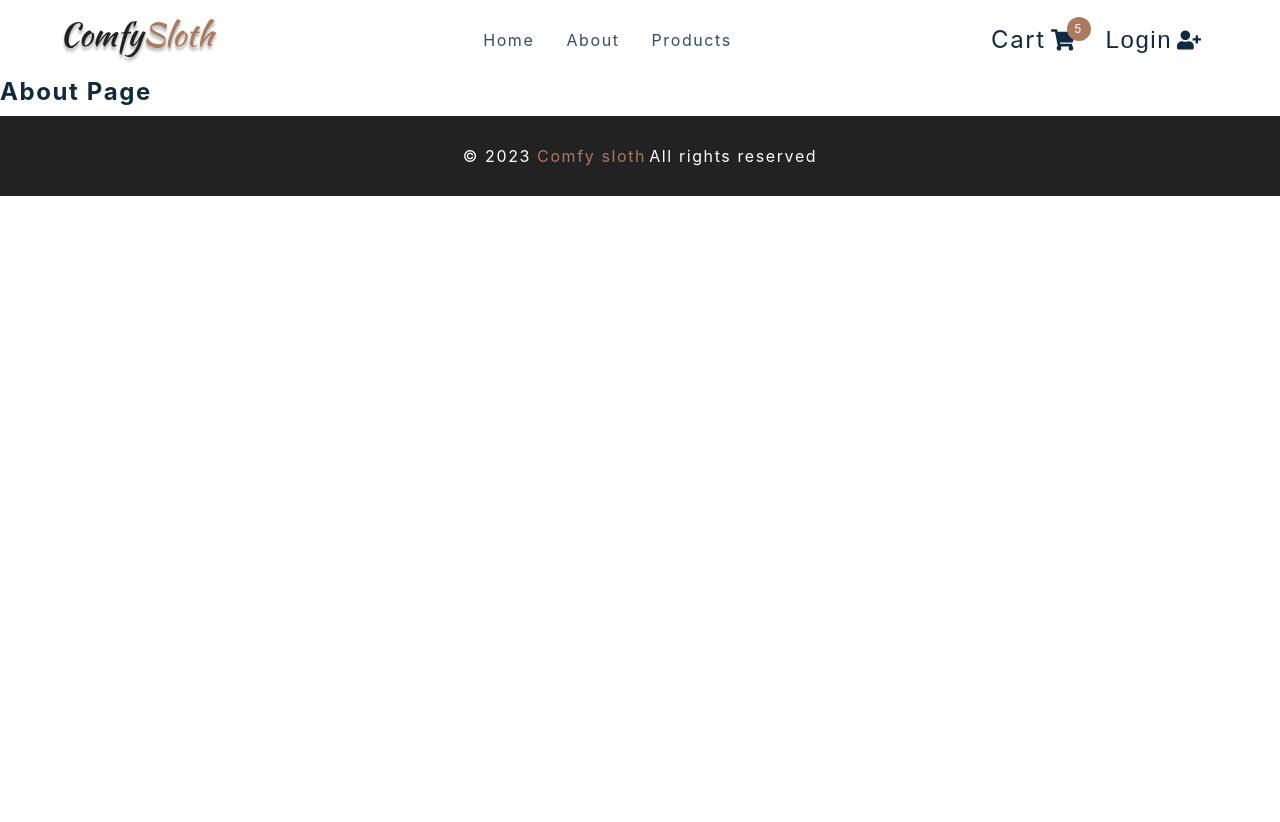
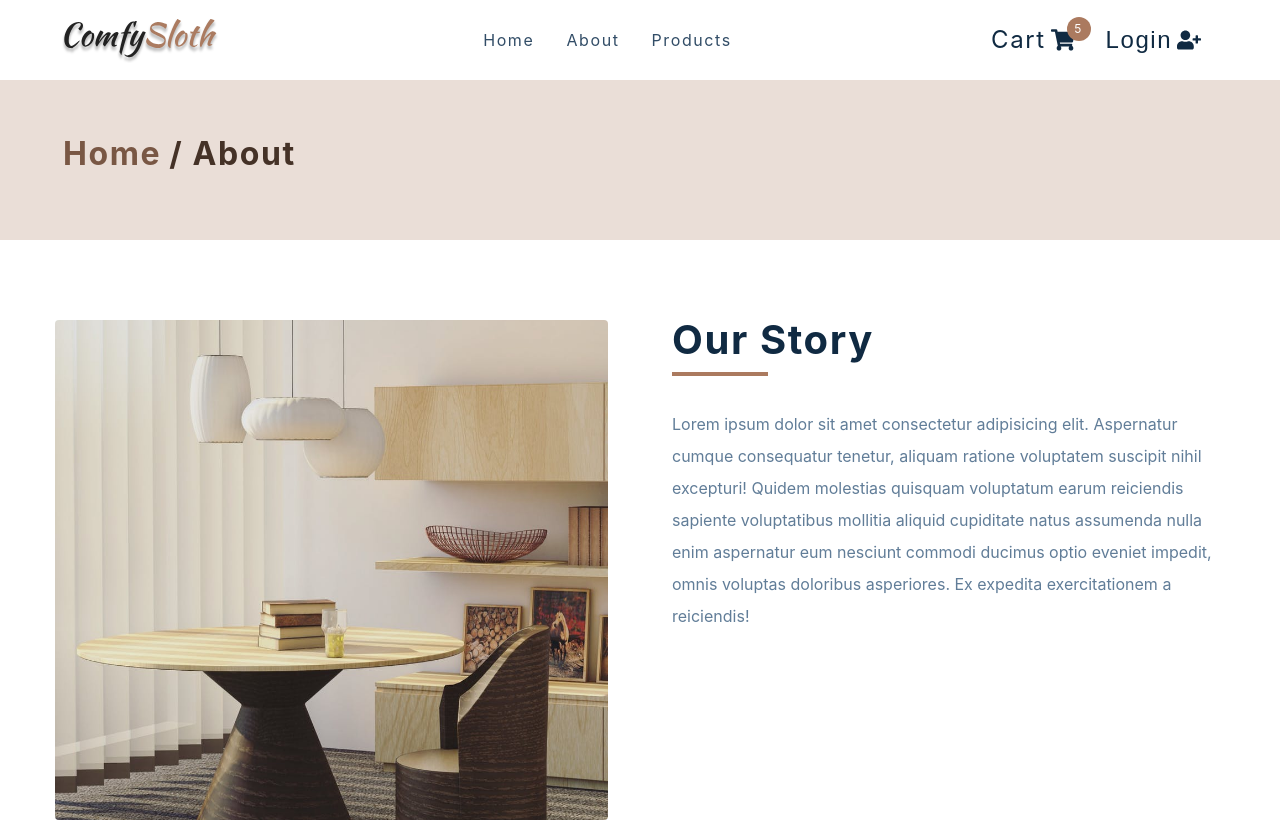
Before and after one commit to Nyame100/e-commerce-project, a React (Create React App) app: page /about in a window 1280 px wide. Shown: the top 822 px of the page. Before the commit the page ends 800 px from the top, so only its background shows below. Built offline with nearby package versions, Linux system fonts and the light colour scheme; the HTML template or start-up script is replaced by a standard one.

Commit message:
update error page and checkout page

```diff
--- a/src/components/PageHero.js
+++ b/src/components/PageHero.js
@@ -1,9 +1,18 @@
-import React from 'react'
-import styled from 'styled-components'
-import { Link } from 'react-router-dom'
-const PageHero = () => {
-  return <h4>page hero</h4>
-}
+import React from "react";
+import styled from "styled-components";
+import { Link } from "react-router-dom";
+
+const PageHero = ({ title }) => {
+  return (
+    <Wrapper>
+      <div className="section-center">
+        <h3>
+          <Link to="/">Home</Link>/ {title}
+        </h3>
+      </div>
+    </Wrapper>
+  );
+};
 
 const Wrapper = styled.section`
   background: var(--clr-primary-10);
@@ -21,6 +30,6 @@ const Wrapper = styled.section`
   a:hover {
     color: var(--clr-primary-1);
   }
-`
+`;
 
-export default PageHero
+export default PageHero;
--- a/src/pages/AboutPage.js
+++ b/src/pages/AboutPage.js
@@ -1,11 +1,33 @@
-import React from 'react'
-import styled from 'styled-components'
-import { PageHero } from '../components'
-import aboutImg from '../assets/hero-bcg.jpeg'
+import React from "react";
+import styled from "styled-components";
+import { PageHero } from "../components";
+import aboutImg from "../assets/hero-bcg.jpeg";
 
 const AboutPage = () => {
-  return <h4>about page</h4>
-}
+  return (
+    <main>
+      <PageHero title="about" />
+      <Wrapper className="page section section-center">
+        <img src={aboutImg} alt="about img" />
+        <article>
+          <div className="title">
+            <h2>our story</h2>
+            <div className="underline"></div>
+          </div>
+          <p>
+            Lorem ipsum dolor sit amet consectetur adipisicing elit. Aspernatur
+            cumque consequatur tenetur, aliquam ratione voluptatem suscipit
+            nihil excepturi! Quidem molestias quisquam voluptatum earum
+            reiciendis sapiente voluptatibus mollitia aliquid cupiditate natus
+            assumenda nulla enim aspernatur eum nesciunt commodi ducimus optio
+            eveniet impedit, omnis voluptas doloribus asperiores. Ex expedita
+            exercitationem a reiciendis!
+          </p>
+        </article>
+      </Wrapper>
+    </main>
+  );
+};
 
 const Wrapper = styled.section`
   display: grid;
@@ -33,5 +55,5 @@ const Wrapper = styled.section`
   @media (min-width: 992px) {
     grid-template-columns: 1fr 1fr;
   }
-`
-export default AboutPage
+`;
+export default AboutPage;
--- a/src/pages/CheckoutPage.js
+++ b/src/pages/CheckoutPage.js
@@ -1,12 +1,19 @@
-import React from 'react'
-import styled from 'styled-components'
-import { PageHero, StripeCheckout } from '../components'
+import React from "react";
+import styled from "styled-components";
+import { PageHero, StripeCheckout } from "../components";
 // extra imports
-import { useCartContext } from '../context/cart_context'
-import { Link } from 'react-router-dom'
+import { useCartContext } from "../context/cart_context";
+import { Link } from "react-router-dom";
 
 const CheckoutPage = () => {
-  return <h4>checkout page</h4>
-}
-const Wrapper = styled.div``
-export default CheckoutPage
+  return (
+    <main>
+      <PageHero title="checkout" />
+      <Wrapper className="page">
+        <h1>checkout here</h1>
+      </Wrapper>
+    </main>
+  );
+};
+const Wrapper = styled.div``;
+export default CheckoutPage;
--- a/src/pages/ErrorPage.js
+++ b/src/pages/ErrorPage.js
@@ -1,9 +1,20 @@
-import React from 'react'
-import styled from 'styled-components'
-import { Link } from 'react-router-dom'
+import React from "react";
+import styled from "styled-components";
+import { Link } from "react-router-dom";
+
 const ErrorPage = () => {
-  return <h4>error page</h4>
-}
+  return (
+    <Wrapper className="page-100">
+      <section>
+        <h1>404</h1>
+        <h3>Oops!, the page you tried cannot be found</h3>
+        <Link to="/" className="btn">
+          back home
+        </Link>
+      </section>
+    </Wrapper>
+  );
+};
 
 const Wrapper = styled.main`
   background: var(--clr-primary-10);
@@ -18,6 +29,6 @@ const Wrapper = styled.main`
     text-transform: none;
     margin-bottom: 2rem;
   }
-`
+`;
 
-export default ErrorPage
+export default ErrorPage;
```
